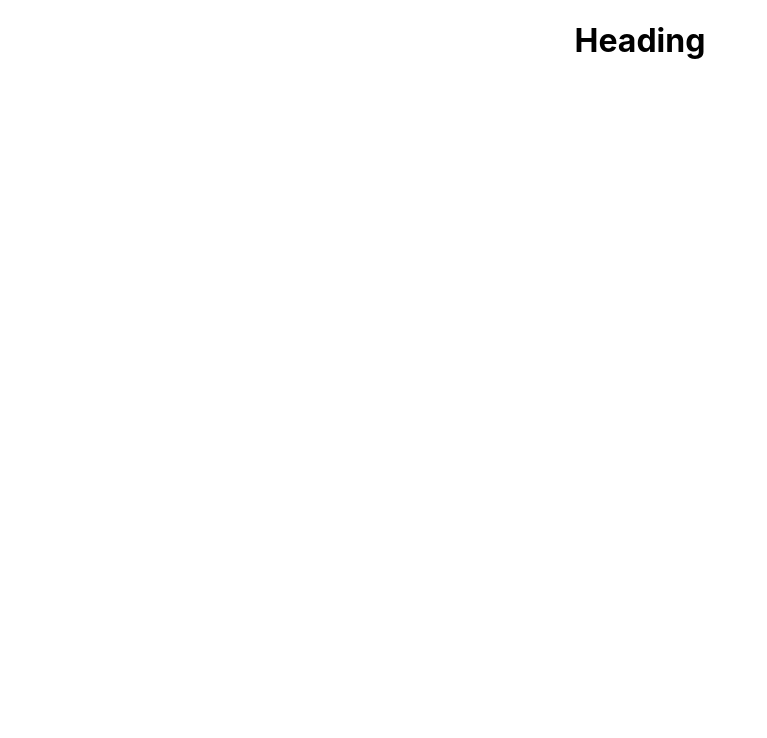
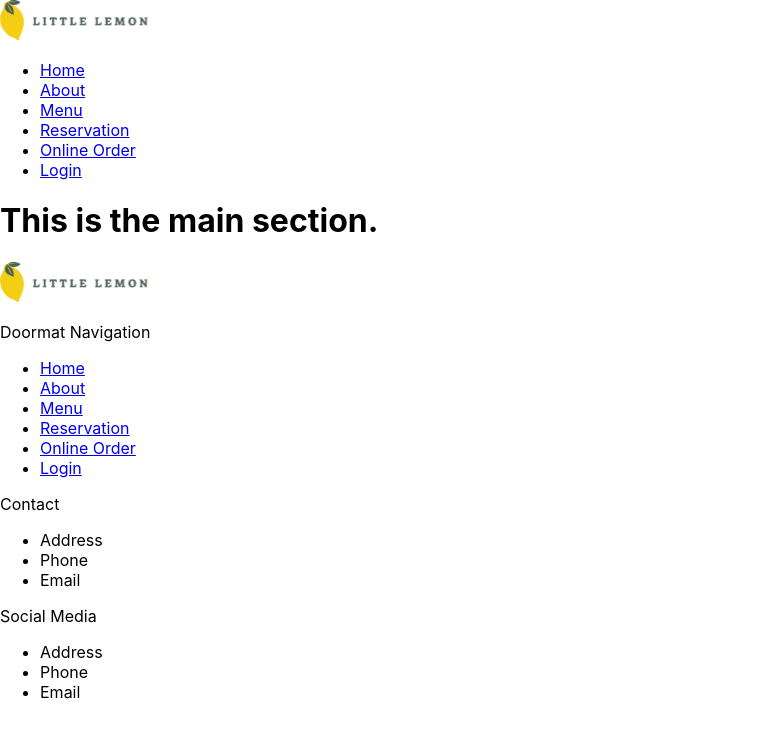
Before and after one commit to Caius-Scipio/capstone, a React (Create React App) app: page / in a window 1280 px wide. Shown: the top 738 px of the page, without its empty margins (0-767 px from the left). Built offline with nearby package versions, Linux system fonts and the light colour scheme.

Commit message:
End Week 1.1

```diff
--- a/src/App.js
+++ b/src/App.js
@@ -1,10 +1,17 @@
 import './App.css';
+import Header from './header.js';
+import Nav from './nav.js';
+import Main from './main.js';
+import Footer from './footer.js';
 
 function App() {
   return (
-    <div className="App">
-      <h1>Heading</h1>
-    </div>
+  <>
+    <Header/>
+    <Nav/>
+    <Main/>
+    <Footer/>
+  </>
   );
 }
 
--- /dev/null
+++ b/src/footer.js
@@ -0,0 +1,32 @@
+import React from 'react';
+
+function Footer() {
+  return (
+    <>
+    <img src={process.env.PUBLIC_URL + '/Logo.svg'} alt="Logo" />
+    <p>Doormat Navigation</p>
+      <ul>
+        <li><a href="/">Home</a></li>
+        <li><a href="/about">About</a></li>
+        <li><a href="/menu">Menu</a></li>
+        <li><a href="/reservation">Reservation</a></li>
+        <li><a href="/online-order">Online Order</a></li>
+        <li><a href="/login">Login</a></li>
+      </ul>
+    <p>Contact</p>
+      <ul>
+        <li>Address</li>
+        <li>Phone</li>
+        <li>Email</li>
+      </ul>
+    <p>Social Media</p>
+      <ul>
+        <li>Address</li>
+        <li>Phone</li>
+        <li>Email</li>
+      </ul>
+    </>
+  );
+}
+
+export default Footer;
--- /dev/null
+++ b/src/header.js
@@ -0,0 +1,11 @@
+import React from 'react';
+
+function Header() {
+  return (
+    <>
+      <img src={process.env.PUBLIC_URL + '/Logo.svg'} alt="Logo" />
+    </>
+  );
+}
+
+export default Header;
--- /dev/null
+++ b/src/main.js
@@ -0,0 +1,9 @@
+import React from 'react';
+
+function Main() {
+  return (
+    <h1>This is the main section.</h1>
+  );
+}
+
+export default Main;
--- /dev/null
+++ b/src/nav.js
@@ -0,0 +1,16 @@
+import React from 'react';
+
+function Nav() {
+  return (
+    <ul>
+        <li><a href="/">Home</a></li>
+        <li><a href="/about">About</a></li>
+        <li><a href="/menu">Menu</a></li>
+        <li><a href="/reservation">Reservation</a></li>
+        <li><a href="/online-order">Online Order</a></li>
+        <li><a href="/login">Login</a></li>
+    </ul>
+  );
+}
+
+export default Nav;
```
Also changed, not shown: public/Logo .svg (added), public/Logo.svg (added).
